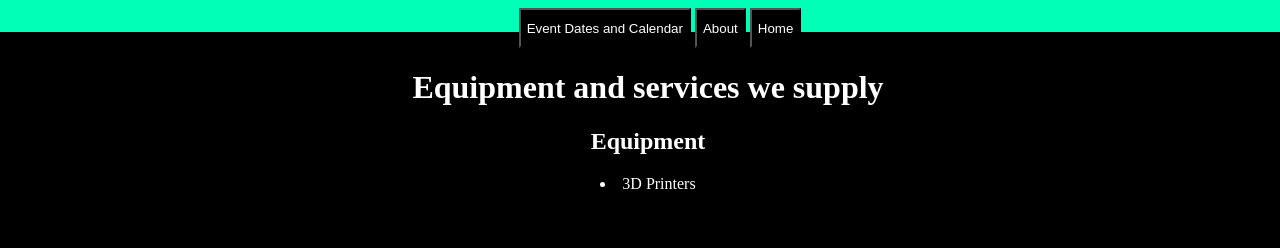
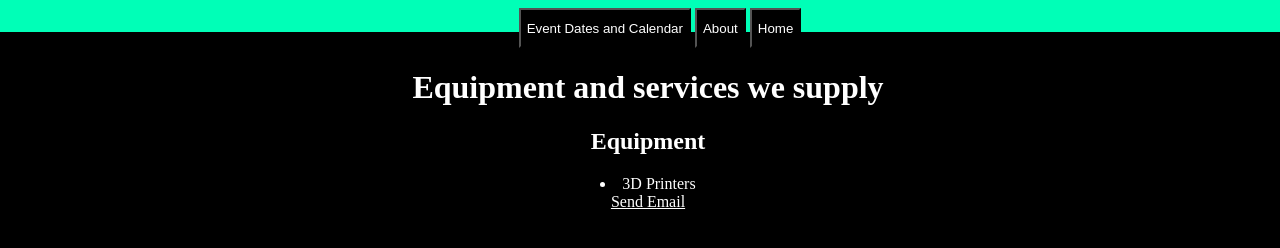
Before and after one commit to MakerspaceTSASite/MakerspaceTSASite.github.io, a plain HTML site: page equipment-and-services/index.html in a window 1280 px wide. Drawn offline with Linux system fonts and the light colour scheme.

Commit message:
Added mailto link to reserve equipment or space
This is bad but I don't know what more to add.

```diff
--- a/equipment-and-services/index.html
+++ b/equipment-and-services/index.html
@@ -49,6 +49,9 @@
     <ul>
       <li>3D Printers</li>
     </ul>
+    <div id="reserve">
+      <a href="mailto:filler@example.com?subject=Reserve%20Equipment%20or%20Space&body=I%20would%20like%20to%20reserve%20___%20from%20___%20until%20___.">Send Email</a>
+    </div>
     </main>
   </body>
 </html>
```
